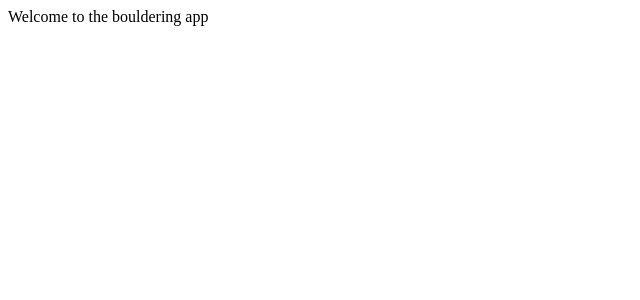
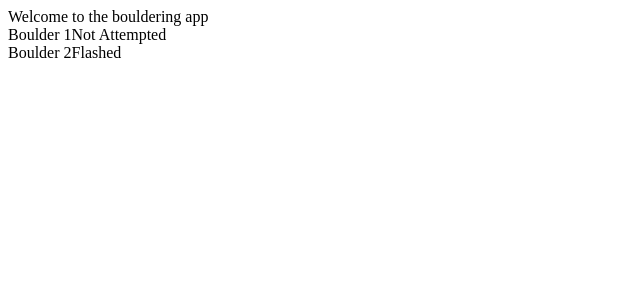
Before and after one commit to dbalchev/boulder-competition-app, a Next.js app: page / in a window 1280 px wide. Shown: the top 300 px of the page, without its empty margins (0-640 px from the left). Built offline with nearby package versions, Linux system fonts and the light colour scheme.

Commit message:
Add boulderlist

```diff
--- /dev/null
+++ b/app/boulderlist.tsx
@@ -0,0 +1,30 @@
+import { useId } from 'react'
+
+export type BoulderState = 'Not Attempted' | 'Attempted' | 'Flashed' | 'Passed'
+
+export interface Boulder {
+    id: string
+    name: string
+    state: BoulderState
+}
+
+function BoulderInfo({ boulder }: { boulder: Boulder }) {
+    const elementId = useId()
+
+    return (
+        <div>
+            <span id={elementId}>{boulder.name}</span>
+            <span aria-labelledby={elementId}>{boulder.state}</span>
+        </div>
+    )
+}
+
+export function BoulderList({ boulders }: { boulders: Boulder[] }) {
+    return (
+        <>
+            {boulders.map((boulder) => (
+                <BoulderInfo boulder={boulder} key={boulder.id} />
+            ))}
+        </>
+    )
+}
--- a/app/page.tsx
+++ b/app/page.tsx
@@ -1,3 +1,22 @@
+import { Boulder, BoulderList } from './boulderlist'
+
 export default function Home() {
-    return <div id="welcome"> Welcome to the bouldering app</div>
+    const boulders: Boulder[] = [
+        {
+            id: '1',
+            name: 'Boulder 1',
+            state: 'Not Attempted',
+        },
+        {
+            id: '2',
+            name: 'Boulder 2',
+            state: 'Flashed',
+        },
+    ]
+    return (
+        <>
+            <div id="welcome"> Welcome to the bouldering app</div>
+            <BoulderList boulders={boulders} />
+        </>
+    )
 }
```
Also changed, not shown: 1 other file (tests, documents, lock files or other folders).
